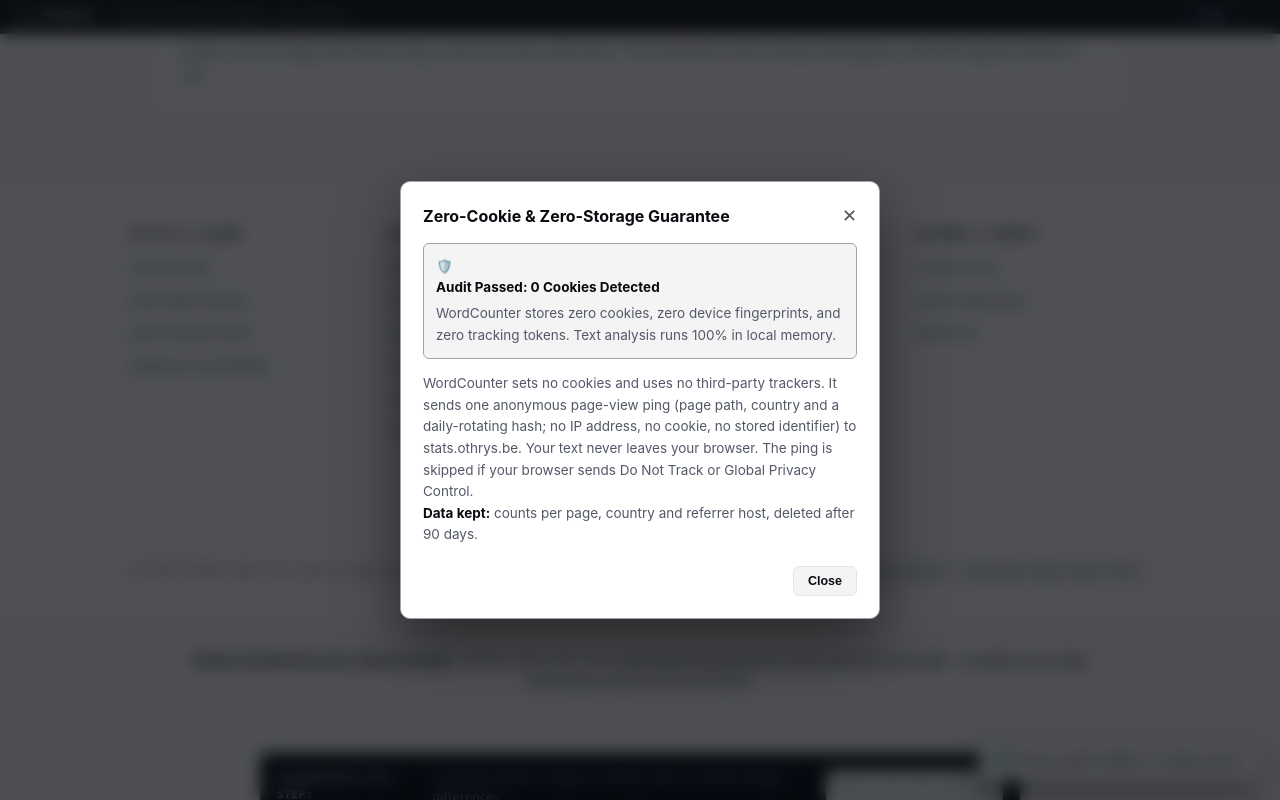
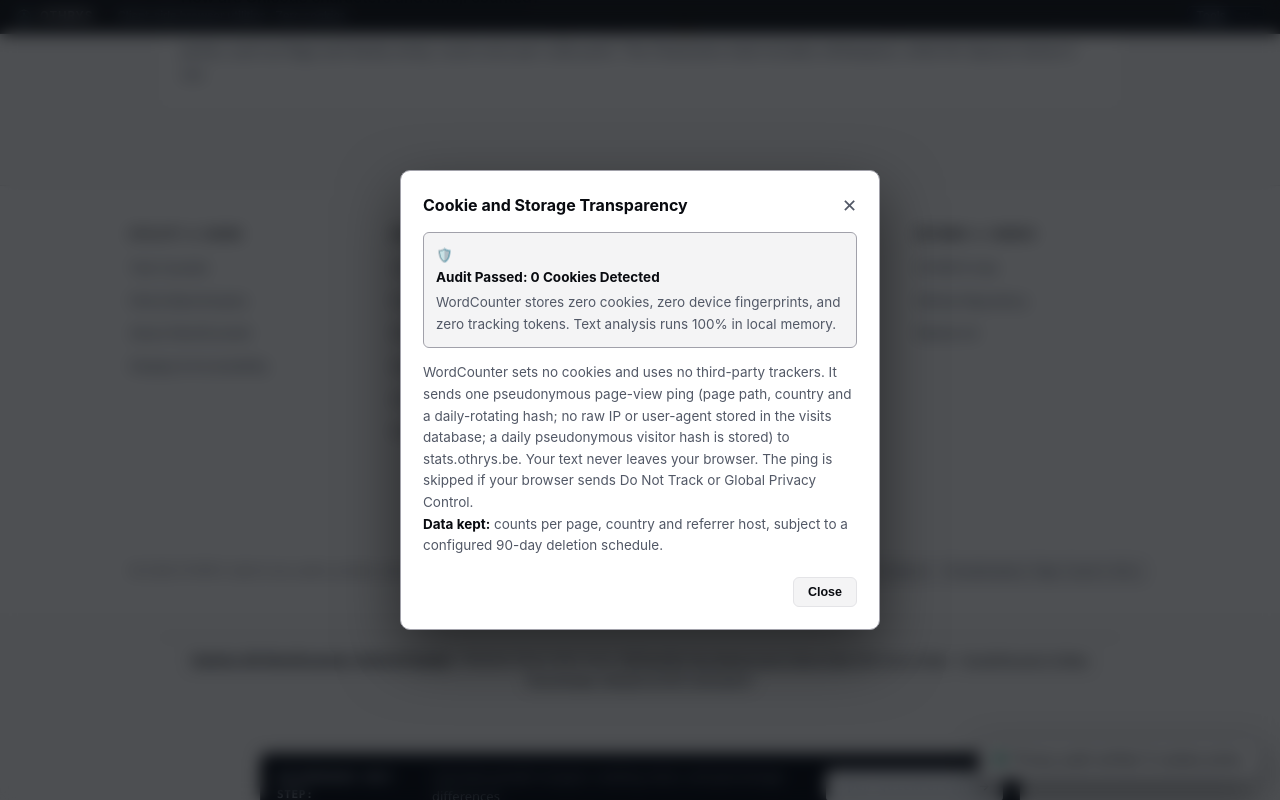
Before and after one commit to vtcbelgium/wordcounter, a website built with Vite: page index.html in a window 1280 px wide. Both pictures are taken after a click on the button "Cookie and Privacy Status". Shown: the part 1395-2195 px from the top of the page. Built offline with nearby package versions, Linux system fonts and the light colour scheme.

Commit message:
[Themis] Correct misleading privacy and anonymous visit claims (#8)
* docs(themis): correct pseudonymous analytics and absolute privacy claims

* docs(themis): polish privacy disclosures and retention caveats

```diff
--- a/index.html
+++ b/index.html
@@ -300,7 +300,7 @@
 
       <div class="footer-bottom">
         <span>© 2026 OTHRYS. Built to be useful, private, and durable.</span>
-        <span class="sovereign-tag">100% Client-Side · Zero Cookies · Anonymous Page Counts Only</span>
+        <span class="sovereign-tag">100% Client-Side · Zero Cookies · Pseudonymous Page Counts Only</span>
       </div>
     </footer>
 
@@ -387,16 +387,16 @@
     <!-- DIALOG: COOKIE & PRIVACY AUDIT -->
     <dialog id="cookie-dialog" aria-labelledby="cookie-dialog-title">
       <div class="dialog-header">
-        <h3 id="cookie-dialog-title">Zero-Cookie &amp; Zero-Storage Guarantee</h3>
+        <h3 id="cookie-dialog-title">Cookie and Storage Transparency</h3>
         <button type="button" id="cookie-close" class="dialog-close" aria-label="Close dialog">✕</button>
       </div>
       <div class="dialog-body">
         <div id="cookie-audit-result"></div>
         <p style="margin-top: 14px;">
-          WordCounter sets no cookies and uses no third-party trackers. It sends one anonymous page-view ping (page path, country and a daily-rotating hash; no IP address, no cookie, no stored identifier) to stats.othrys.be. Your text never leaves your browser. The ping is skipped if your browser sends Do Not Track or Global Privacy Control.
+          WordCounter sets no cookies and uses no third-party trackers. It sends one pseudonymous page-view ping (page path, country and a daily-rotating hash; no raw IP or user-agent stored in the visits database; a daily pseudonymous visitor hash is stored) to stats.othrys.be. Your text never leaves your browser. The ping is skipped if your browser sends Do Not Track or Global Privacy Control.
         </p>
         <p>
-          <strong>Data kept:</strong> counts per page, country and referrer host, deleted after 90 days.
+          <strong>Data kept:</strong> counts per page, country and referrer host, subject to a configured 90-day deletion schedule.
         </p>
       </div>
       <div class="dialog-actions">
```
